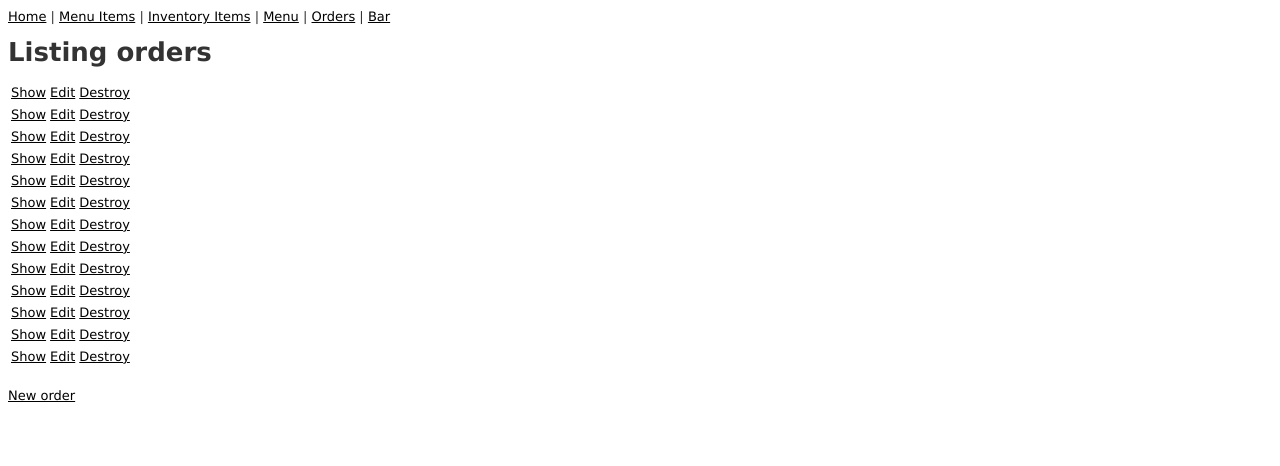
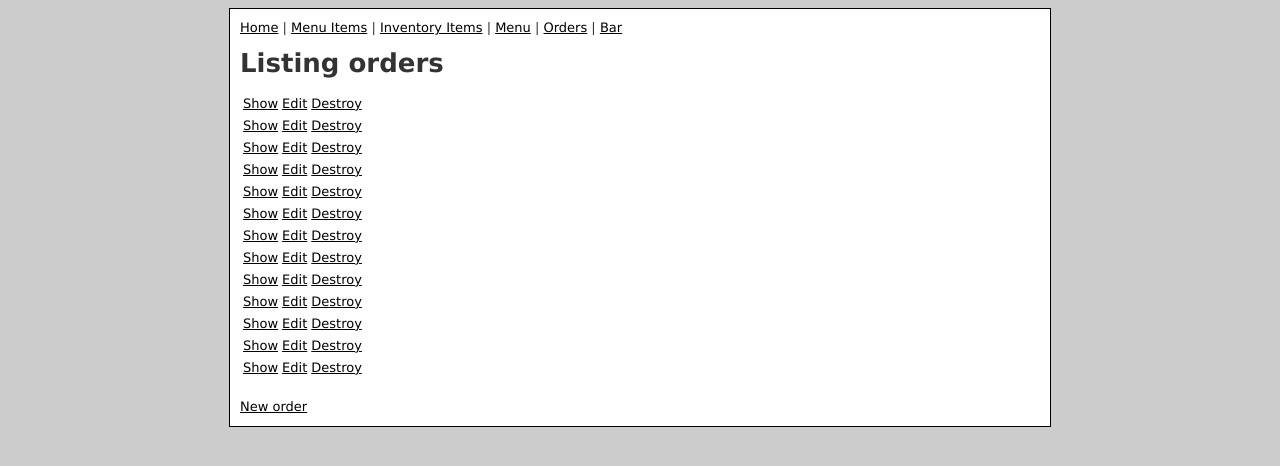
Before and after one commit to wwwjscom/FooBar, a Rails app: template app/views/orders/index.html.erb in a window 1280 px wide. Shown: the top 466 px of the page. Run offline with Rails 7, Linux system fonts and the light colour scheme; the template is opened without the code that fills it, so the values that code supplies are empty; data comes from the database, SQL or seed files in the repository; both versions use the stored data as it was after the commit; parts of the project's set-up code (start-up, migrations or seed data) failed here and were passed over.

Commit message:
Some CSS styling

```diff
--- a/app/views/layouts/_header_nav.html.erb
+++ b/app/views/layouts/_header_nav.html.erb
@@ -2,5 +2,5 @@
 <%= link_to "Menu Items", menu_items_path %> |
 <%= link_to "Inventory Items", inventory_items_path %> |
 <%= link_to "Menu", "#" %> |
-<%= link_to "Orders", "#" %> |
+<%= link_to "Orders", orders_path %> |
 <%= link_to "Bar", "#" %>
--- a/app/views/layouts/application.html.erb
+++ b/app/views/layouts/application.html.erb
@@ -7,8 +7,10 @@
     <%= stylesheet_link_tag "scaffold" %>
 	</head>
 	<body>
-		<%= render :partial => "/layouts/header_nav" %><br />
-		<%= flash[:success] unless flash[:success].blank? %>
-		<%= yield %>
+    <div id="content">
+      <%= render :partial => "/layouts/header_nav" %><br />
+      <%= flash[:success] unless flash[:success].blank? %>
+      <%= yield %>
+    </div>
 	</body>
 </html>
--- a/public/stylesheets/scaffold.css
+++ b/public/stylesheets/scaffold.css
@@ -1,4 +1,7 @@
-body { background-color: #fff; color: #333; }
+body {
+  background-color: #CCCCCC;
+  color: #333;
+}
 
 body, p, ol, ul, td {
   font-family: verdana, arial, helvetica, sans-serif;
@@ -51,3 +54,14 @@ a:hover { color: #fff; background-color:#000; }
   font-size: 12px;
   list-style: square;
 }
+
+
+#content
+{
+  padding: 10px;
+  border: 1px solid black;
+  background-color: white;
+  width: 800px;
+  margin-left: auto;
+  margin-right: auto;
+}
```
Also changed, not shown: db/development.sqlite3.
